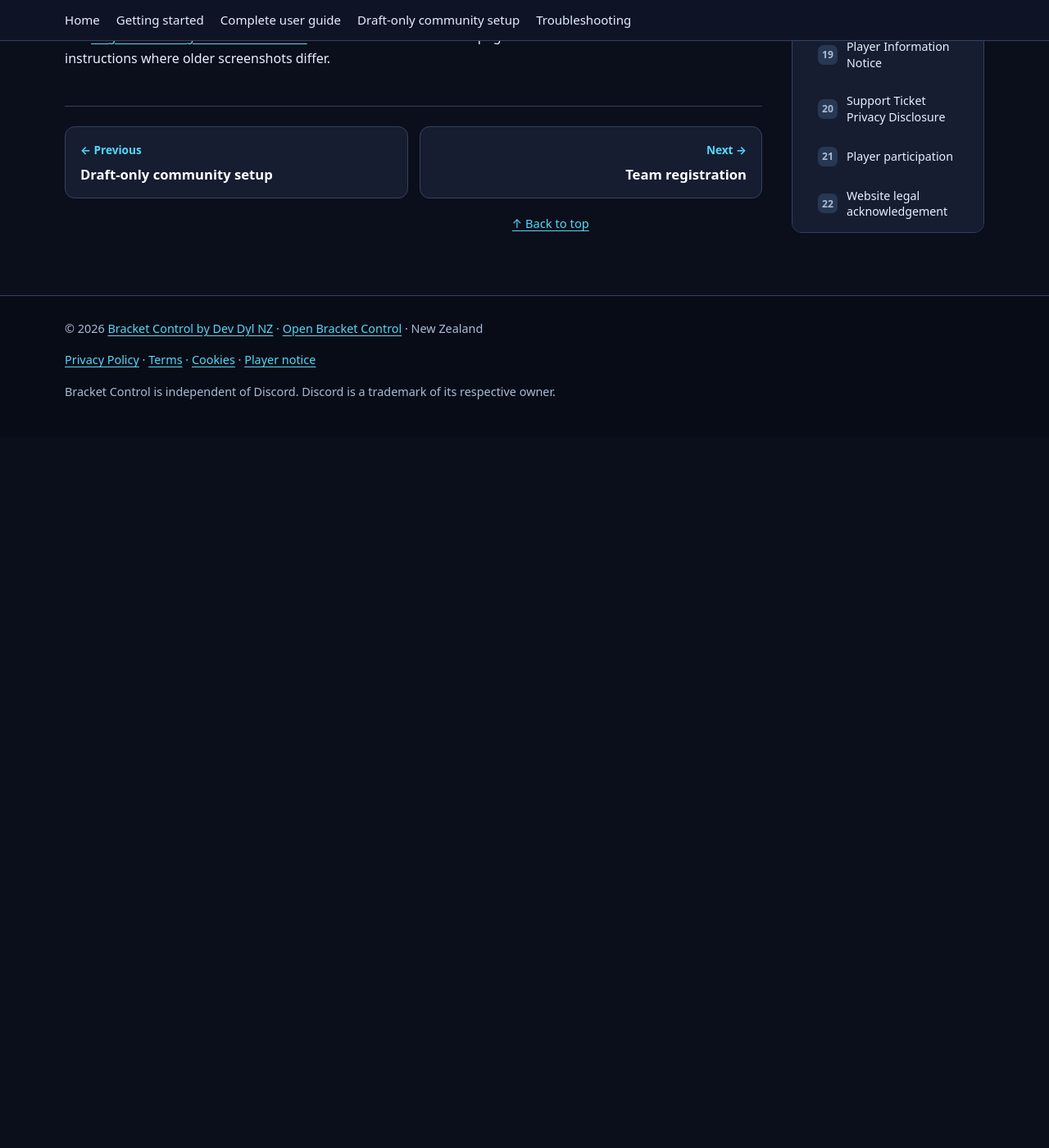
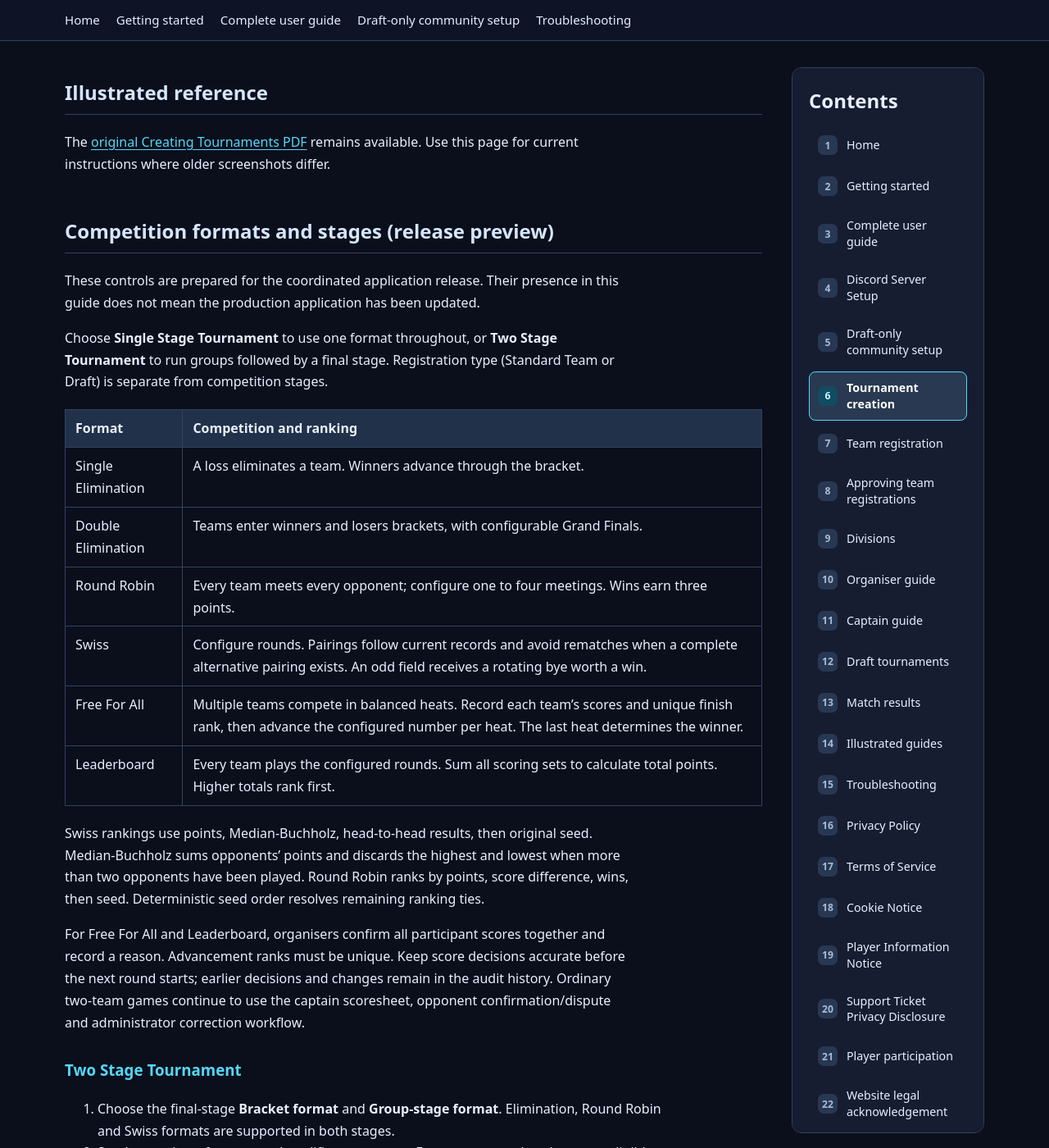
Before and after one commit to dev-dyly/bracket-control-wiki, a Jekyll site: the page built from guides/tournament-creation.md, in a window 1280 px wide and 1400 px high, scrolled down 4978 px. Shown: the whole window at 82% size. Built offline with Jekyll 4.4.1, drawn with Linux system fonts in a browser that asks for light colours; before the commit the page ends 5511 px from its top, so only the background shows below that; some of the changed text lies outside the part shown.

Commit message:
Document tournament format preview and update official branding

```diff
--- a/_config.yml
+++ b/_config.yml
@@ -19,7 +19,12 @@ social:
 plugins:
   - jekyll-seo-tag
   - jekyll-sitemap
+logo: /assets/images/branding/bracket-control.webp
 defaults:
+  - scope:
+      path: ""
+    values:
+      image: /assets/images/branding/bracket-control-social.png
   - scope:
       path: "legal/versions"
     values:
--- a/_layouts/default.html
+++ b/_layouts/default.html
@@ -5,6 +5,7 @@
   <meta name="viewport" content="width=device-width, initial-scale=1">
   <meta name="color-scheme" content="dark">
   {% seo %}
+  <link rel="icon" type="image/svg+xml" href="{{ '/assets/images/branding/favicon.svg' | relative_url }}">
   {% if page.sitemap == false %}
   <meta name="robots" content="noindex, follow">
   {% else %}
@@ -29,7 +30,7 @@
 {% endfor %}
 <a class="skip" href="#content">Skip to content</a>
 <header class="hero" id="top"><div class="wrap">
-  <a class="brand" href="{{ '/' | relative_url }}"><span class="mark">⌘</span> BRACKET <strong>CONTROL</strong> <small>DOCS</small></a>
+  <a class="brand" href="{{ '/' | relative_url }}"><img class="official-logo" src="{{ '/assets/images/branding/bracket-control.webp' | relative_url }}" width="180" height="120" alt="Bracket Control — Dev Dyl NZ"> <small>DOCS</small></a>
   <p>Run great tournaments. Keep your community in control.</p>
 </div></header>
 <nav aria-label="Main navigation" class="navigation"><div class="wrap navinner">
--- a/assets/css/style.css
+++ b/assets/css/style.css
@@ -50,3 +50,5 @@
 
 /* Keep current guide screenshots inside the reading column on phones. */
 .content img{display:block;max-width:100%;height:auto}
+
+.official-logo{width:180px;height:auto;object-fit:contain;vertical-align:middle}@media(max-width:600px){.official-logo{width:132px}}
--- a/guides/tournament-creation.md
+++ b/guides/tournament-creation.md
@@ -1,7 +1,7 @@
 ---
 layout: default
 title: Tournament creation
-description: "Create Standard Team or Captain Draft tournaments in Bracket Control with single elimination, double elimination or round robin formats for 2 to 16 teams."
+description: "Create Standard Team or Captain Draft tournaments in Bracket Control with six competition formats, group stages, Grand Finals and placement matches for 2 to 16 teams."
 permalink: /guides/tournament-creation/
 ---
 # Create a tournament
@@ -26,7 +26,7 @@ Choose **Tournament type** first:
 
 
 1. Enter **Tournament name**.
-2. Choose **Bracket format**: single elimination (out after one loss), double elimination (out after two losses) or round robin (every team plays every other team).
+2. Choose **Bracket format**. The release preview below covers Single Elimination, Double Elimination, Round Robin, Swiss, Free For All and Leaderboard. Existing production controls remain available until the coordinated release.
 3. Set **Maximum approved teams**, from 2 to 16.
 4. For Standard Team, choose **Division (optional)** if you group teams by skill. Drafts stay independent of divisions.
 5. Check **Repeat this tournament weekly** if you want recurring events. Clear it for a one-time event.
@@ -54,7 +54,7 @@ Organisers can edit an individual call under the tournament settings. Editing re
 3. If needed, open **Custom Discord channels (optional)**. Empty choices use the division's channels, then server defaults. Pending approvals must use a private staff channel.
 4. If needed, open **Advanced match settings (optional)** to choose best-of formats or extra placement games. Only settings for your chosen bracket format are shown.
 
-A best-of-three match needs two game wins; best-of-five needs three. In double elimination, the lower-bracket finalist must win the Grand Final and the reset to become champion. Optional placement games must finish before the tournament is complete.
+A best-of-three match needs two game wins; best-of-five needs three. With the default bracket-reset option in double elimination, the lower-bracket finalist must win the Grand Final and the reset to become champion. Optional placement games must finish before the tournament is complete.
 
 
 ## Create and prepare the tournament
@@ -84,3 +84,49 @@ These earlier illustrations may show removed acceptance fields. Follow the curre
 ## Illustrated reference
 
 The [original Creating Tournaments PDF]({{ '/assets/guides/tournament-creation/Bracket_Control_Tournament_Creation_User_Guide.pdf' | relative_url }}) remains available. Use this page for current instructions where older screenshots differ.
+
+
+## Competition formats and stages (release preview)
+
+These controls are prepared for the coordinated application release. Their presence in this guide does not mean the production application has been updated.
+
+Choose **Single Stage Tournament** to use one format throughout, or **Two Stage Tournament** to run groups followed by a final stage. Registration type (Standard Team or Draft) is separate from competition stages.
+
+| Format | Competition and ranking |
+| --- | --- |
+| Single Elimination | A loss eliminates a team. Winners advance through the bracket. |
+| Double Elimination | Teams enter winners and losers brackets, with configurable Grand Finals. |
+| Round Robin | Every team meets every opponent; configure one to four meetings. Wins earn three points. |
+| Swiss | Configure rounds. Pairings follow current records and avoid rematches when a complete alternative pairing exists. An odd field receives a rotating bye worth a win. |
+| Free For All | Multiple teams compete in balanced heats. Record each team's scores and unique finish rank, then advance the configured number per heat. The last heat determines the winner. |
+| Leaderboard | Every team plays the configured rounds. Sum all scoring sets to calculate total points. Higher totals rank first. |
+
+Swiss rankings use points, Median-Buchholz, head-to-head results, then original seed. Median-Buchholz sums opponents' points and discards the highest and lowest when more than two opponents have been played. Round Robin ranks by points, score difference, wins, then seed. Deterministic seed order resolves remaining ranking ties.
+
+For Free For All and Leaderboard, organisers confirm all participant scores together and record a reason. Advancement ranks must be unique. Keep score decisions accurate before the next round starts; earlier decisions and changes remain in the audit history. Ordinary two-team games continue to use the captain scoresheet, opponent confirmation/dispute and administrator correction workflow.
+
+### Two Stage Tournament
+
+1. Choose the final-stage **Bracket format** and **Group-stage format**. Elimination, Round Robin and Swiss formats are supported in both stages.
+2. Set the number of groups and qualifiers per group. Every group needs at least two eligible teams; total qualification is limited to 16 teams.
+3. Before starting, open the bracket page to assign eligible teams manually, or leave assignments automatic for balanced groups based on seed order.
+4. Complete every group and review group standings.
+5. Select **Start final stage**. Only qualified teams advance; the group matches remain available.
+
+Qualification cannot cut through unresolved tied elimination places. Configure placement matches before starting when qualification needs to distinguish those places. Final-stage seeds interleave groups by qualification position. With Split Participants, higher qualifiers start in the winners bracket and the remaining qualifiers start in the losers bracket.
+
+### Grand Finals and Split Participants
+
+For Double Elimination, select:
+
+- **1–2 matches (bracket reset)**: the losers-bracket finalist must win twice. The reset remains conditional unless that team wins the first final.
+- **1 match**: either finalist becomes champion by winning the final once.
+- **None — separate bracket winners**: both brackets finish independently. No overall champion is declared. Group qualification must include all tied bracket winners.
+
+**Split Participants** starts the higher half of the seeded field in the winners bracket and the remaining teams in the losers bracket. A team starting in the losers bracket has one remaining life. Uneven fields use byes without duplicating teams.
+
+### Placement matches
+
+Enable **Play additional matches to break tied placements** before starting a Single or Double Elimination competition. Select any depth from **3rd through 16th place**. Additional classification matches distinguish teams tied at the selected depth. A Double Elimination bracket does not add a redundant third-place match when third place is already decided.
+
+Classification results do not change the champion. Complete all required classification fixtures to finish the tournament. Competition settings, group assignments and seeding lock when the tournament starts. Existing tournaments retain their stored structure and results.
```
Also changed, not shown: assets/images/branding/bracket-control-social.png (added), assets/images/branding/bracket-control.webp (added), assets/images/branding/favicon.svg (added).
